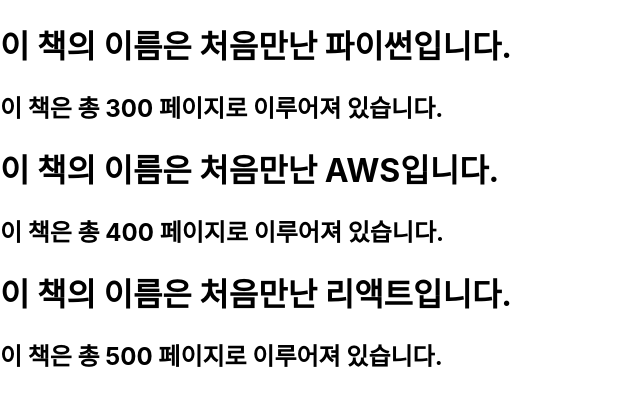
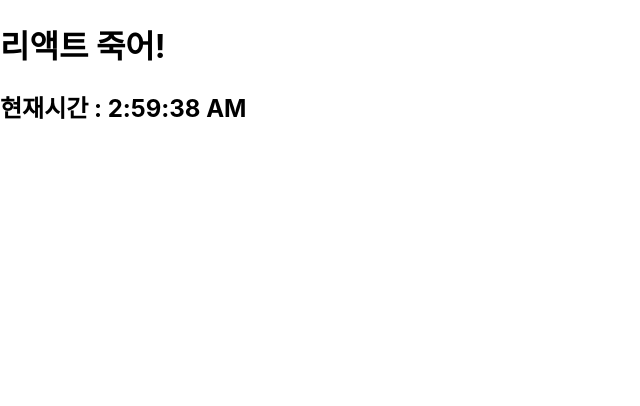
Before and after one commit to LSJTHON/my-app, a React (Create React App) app: page / in a window 1280 px wide. Shown: the top 406 px of the page, without its empty margins (0-640 px from the left). Built offline with nearby package versions, Linux system fonts and the light colour scheme.

Commit message:
리액트 깃허브 올려보기

```diff
--- /dev/null
+++ b/src/chapter_04/Clock.jsx
@@ -0,0 +1,14 @@
+// 시간 띄우기
+import React from "react";
+
+
+function Clock(props){
+  return (
+    <div>
+      <h1>리액트 죽어!</h1>
+      <h2>현재시간 : {new Date().toLocaleTimeString()}</h2>
+    </div>
+  );
+}
+
+export default Clock;
--- a/src/index.js
+++ b/src/index.js
@@ -5,13 +5,16 @@
 import reportWebVitals from './reportWebVitals';
 
 import Library from './chapter_03/library';
+import Clock from './chapter_04/Clock';
 
 const root = ReactDOM.createRoot(document.getElementById('root'));
-root.render(
-  <React.StrictMode>
-    <Library />
-  </React.StrictMode>
-);
+setInterval(() => {
+  root.render(
+    <React.StrictMode>
+      <Clock />
+    </React.StrictMode>
+  );
+},1000);
 
 // If you want to start measuring performance in your app, pass a function
 // to log results (for example: reportWebVitals(console.log))
```
